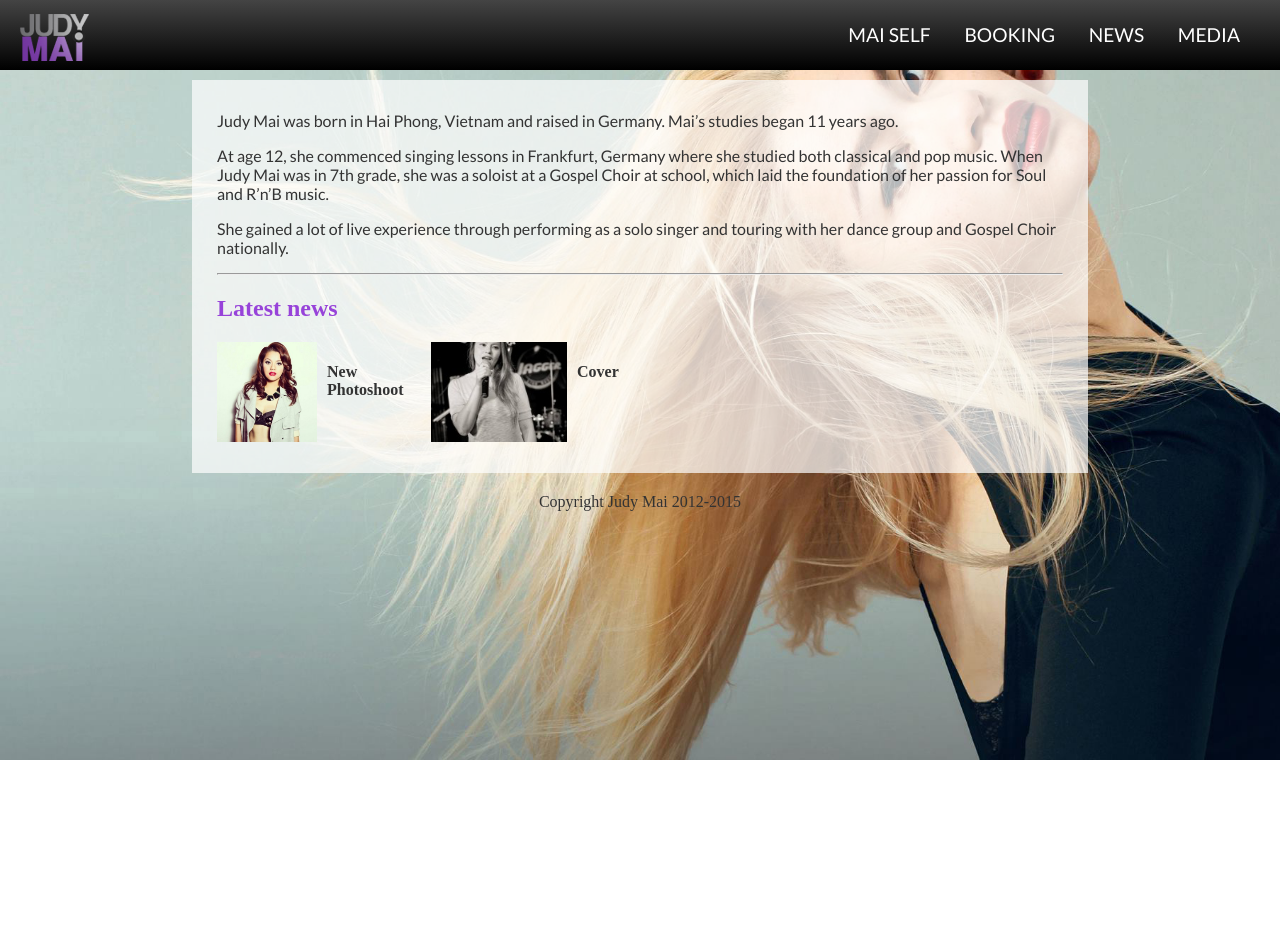
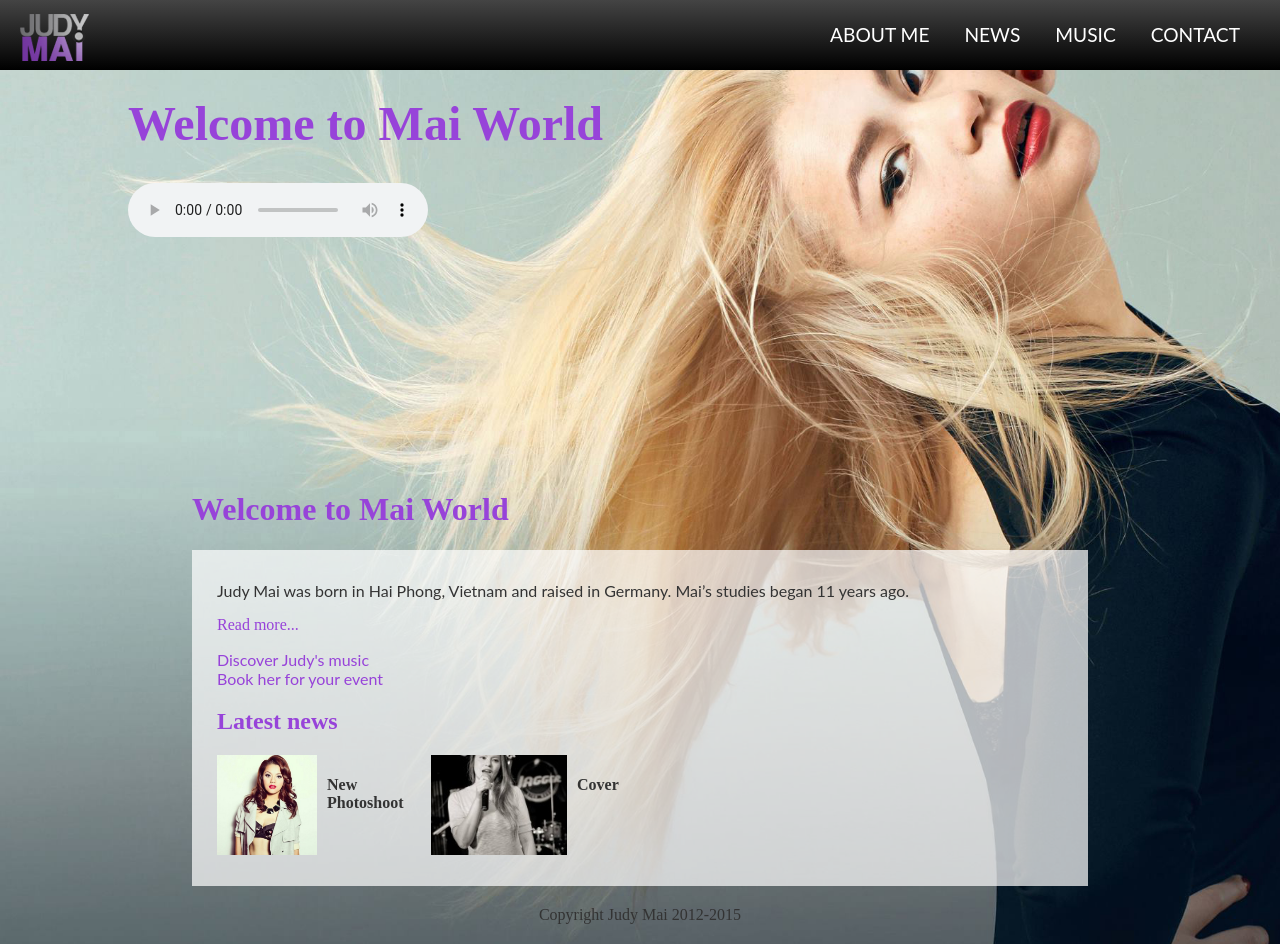
Before and after one commit to myfashionhub/judy-mai, a plain HTML site: page index.html in a window 1280 px wide. Before the commit the page ends 800 px from the top, so only its background shows below. Drawn offline with nearby package versions, Linux system fonts and the light colour scheme; a script that the page names is missing; a web font is replaced by a local one.

Commit message:
Add firebase library + change link href

```diff
--- a/index.html
+++ b/index.html
@@ -6,15 +6,20 @@
 
   <title>Judy Mai's Music</title>
 
-  <link href='//fonts.googleapis.com/css?family=Petit+Formal+Script|Lato' rel='stylesheet' type='text/css'>
+  <!-- Libraries -->
+  <script src="https://ajax.googleapis.com/ajax/libs/jquery/2.1.4/jquery.min.js"></script>
+  <script src="https://cdn.firebase.com/js/client/2.2.9/firebase.js"></script>
+  <link href='//fonts.googleapis.com/css?family=Petit+Formal+Script|Raleway:400,700|PT+Sans:400,700' rel='stylesheet' type='text/css'>
   <link rel="icon" type="image/png" href="images/favicon.png" />
 
   <link rel="stylesheet" type="text/css" media="all" href="stylesheet/base.css" />
   <link rel="stylesheet" type="text/css" media="all" href="stylesheet/layout.css" />
   <link rel="stylesheet" type="text/css" media="all" href="stylesheet/pages.css" />
   <link rel="stylesheet" type="text/css" media="all" href="stylesheet/mobile.css" />
-  <script src="https://ajax.googleapis.com/ajax/libs/jquery/2.1.4/jquery.min.js"></script>
+
+
   <script type="text/javascript" src='javascript/nav.js'></script>
+  <script type="text/javascript" src='javascript/music.js'></script>
   <script type="text/javascript" src='javascript/script.js'></script>
 </head>
 
@@ -27,24 +32,19 @@
   </a>
   <ul>
     <li data-name='about'>
-      <a href="pages/about.html">Mai self</a>
+      <a href="/about" class='page about'>About me</a>
     </li>
+
+    <li data-name='news'>
+      <a href="/news" class='page news'>News</a>
+    </li>
+
+    <li data-name='music'>
+      <a href="/music" class='page music'>Music</a>
+    </li>
+
     <li data-name='contact'>
-      <a href="pages/contact.html">Booking</a>
-    </li>
-    <li data-name='news'>
-      <a href="pages/news.html">News</a>
-    </li>
-    <li data-name='media'>
-      Media
-      <!--ul>
-        <li data-name='music'>
-          <a href="pages/music.html">Music</a>
-        </li>
-        <li data-name='pictures'>
-          <a href="pages/pictures.html">Pictures</a>
-        </li>
-      </ul-->
+      <a href="/contact" class='page contact'>Contact</a>
     </li>
   </ul>
 </nav>
@@ -52,21 +52,31 @@
 
 <!-- WRAPPER -->
 <div class="wrapper home">
+  <header>
+    <h1>Welcome to Mai World</h1>
+
+    <div class="player" title="All night long">
+      <audio controls="" autobuffer="true" preload="auto">
+        <source src="http://www.judymai.com/wp-content/uploads/2013/01/All-night-long-mp32.mp3" type="audio/mpeg">
+        <source src="http://www.judymai.com/wp-content/uploads/2013/01/All-night-long-mp32.ogg" type="audio/ogg">
+      </audio>
+    </div>
+  </header>
+
   <div class="content">
     <h1>Welcome to Mai World</h1>
 
     <div class="textbox">
       <p>Judy Mai was born in Hai Phong, Vietnam and raised in Germany. Mai’s studies began 11 years ago.</p>
 
-      <p>
-        At age 12, she commenced singing lessons in Frankfurt, Germany where she studied both classical and pop music. When Judy Mai was in 7th grade, she was a soloist at a Gospel Choir at school, which laid the foundation of her passion for Soul and R’n’B music.
+       <a href="/about" class="page about">Read more...</a>
       </p>
 
       <p>
-        She gained a lot of live experience through performing as a solo singer and touring with her dance group and Gospel Choir nationally.
+        <a href="/music">Discover Judy's music</a>
+        <br/>
+        <a href="/contact">Book her for your event</a>
       </p>
-
-      <hr/>
 
       <ul class='latest'>
         <h2>Latest news</h2>
```
